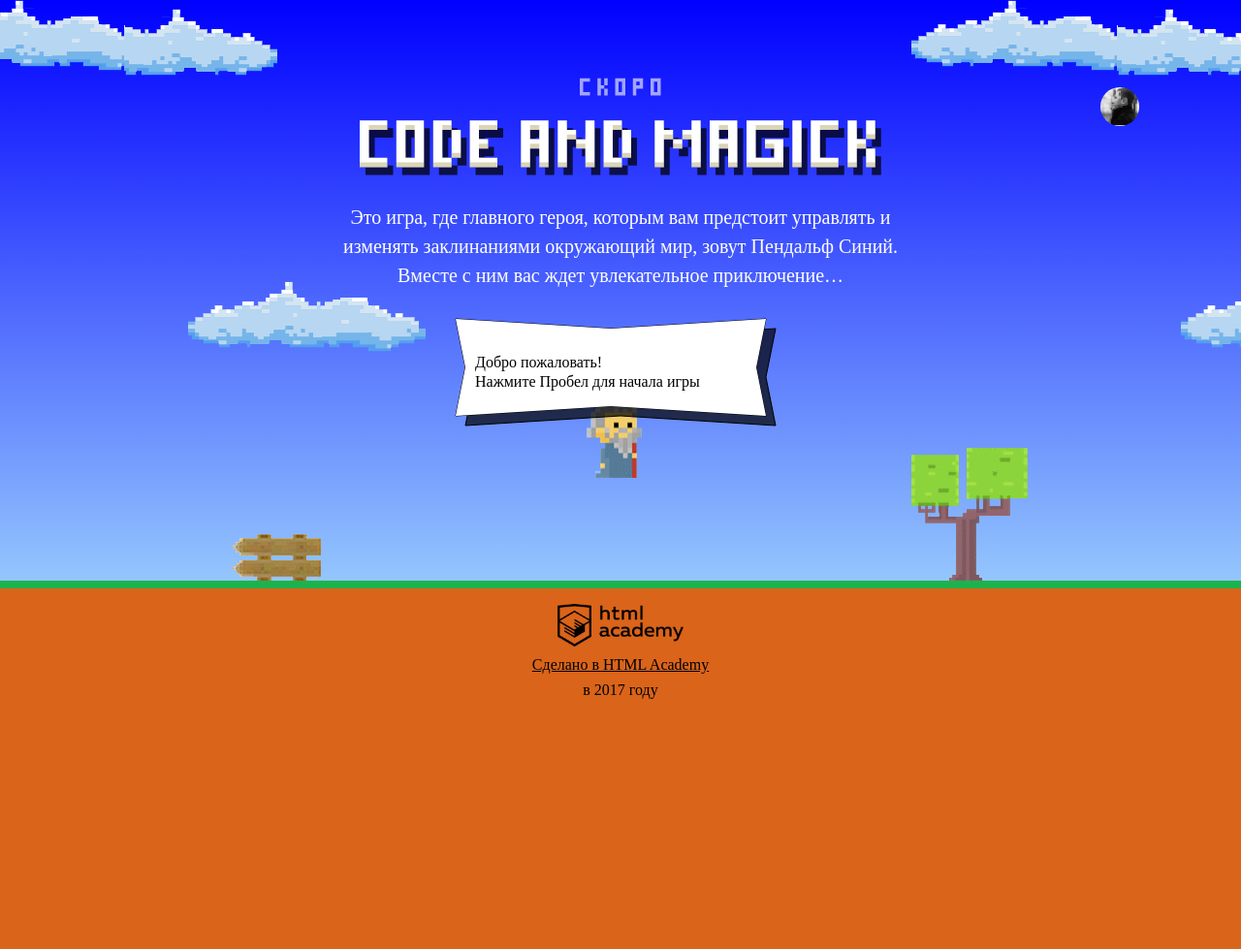
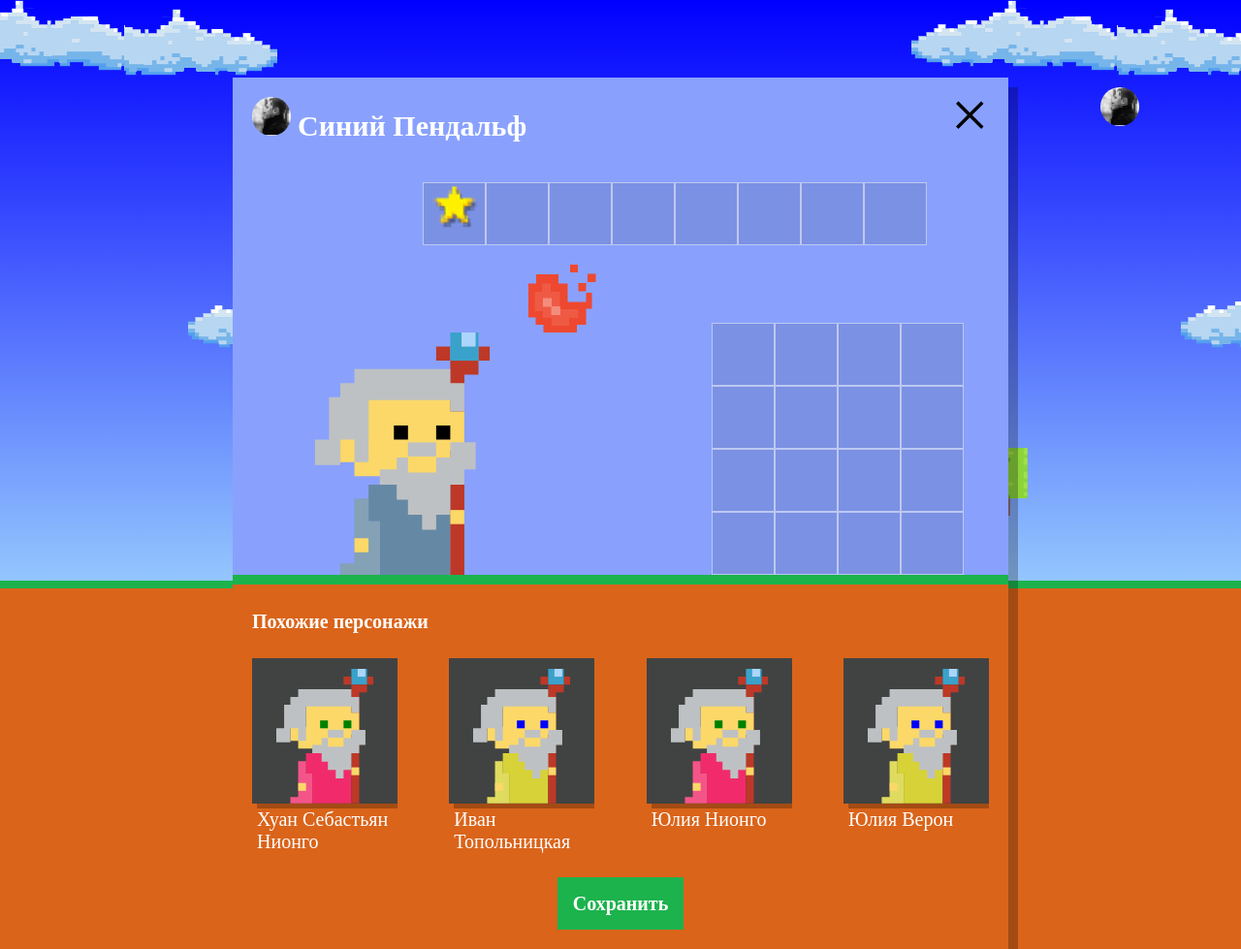
Before and after one commit to PowerGrace/511453-code-and-magick-19, a website: page index.html in a window 1280 px wide. Shown: the whole page at 97% size. Before the commit the page ends 800 px from the top, so only its background shows below. Drawn offline with Linux system fonts and the light colour scheme; a web font is replaced by a local one.

Commit message:
Создаёт всплывающее окно персонажа

```diff
--- a/index.html
+++ b/index.html
@@ -201,6 +201,7 @@
     };
 
   </script>
+  <script src="js/setup.js"></script>
   <script src="js/stat.js"></script>
   <script src="js/game.js"></script>
 
--- /dev/null
+++ b/js/setup.js
@@ -0,0 +1,56 @@
+'use strict';
+
+var names = ['Иван', 'Хуан Себастьян', 'Мария', 'Кристоф', 'Виктор', 'Юлия', 'Люпита', 'Вашингтон'];
+var surnames = ['да Марья', 'Верон', 'Мирабелла', 'Вальц', 'Онопко', 'Топольницкая', 'Нионго', 'Ирвинг'];
+var coats = ['rgb(101, 137, 164)', 'rgb(241, 43, 107)', 'rgb(146, 100, 161)', 'rgb(56, 159, 117)', 'rgb(215, 210, 55)', 'rgb(0, 0, 0)'];
+var eyes = ['black', 'red', 'blue', 'yellow', 'green'];
+
+var userDialog = document.querySelector('.setup');
+
+var show = function (hiddenElement) {
+  hiddenElement.classList.remove('hidden');
+};
+show(userDialog);
+
+var similarListElement = document.querySelector('.setup-similar-list');
+var similarWizardTemplate = document.querySelector('#similar-wizard-template')
+  .content
+  .querySelector('.setup-similar-item');
+
+var getRandomValue = function (maxValue) {
+  return Math.round(Math.random() * (maxValue));
+};
+
+var creatureWizard = function (wizard) {
+  var wizardElement = similarWizardTemplate.cloneNode(true);
+
+  wizardElement.querySelector('.setup-similar-label').textContent = wizard.fullName;
+  wizardElement.querySelector('.wizard-coat').style.fill = wizard.coatColor;
+  wizardElement.querySelector('.wizard-eyes').style.fill = wizard.eyesColor;
+
+  return wizardElement;
+};
+
+var generateWizards = function () {
+  var wizards = [];
+  for (var i = 0; i < 4; i++) {
+    wizards[i] = {
+      fullName: names[getRandomValue(names.length - 1)] + ' ' + surnames[getRandomValue(surnames.length - 1)],
+      coatColor: coats[getRandomValue(coats.length - 1)],
+      eyesColor: eyes[getRandomValue(eyes.length - 1)]
+    };
+  }
+  return wizards;
+};
+
+var addElement = function (array) {
+  var fragment = document.createDocumentFragment();
+  for (var i = 0; i < array.length; i++) {
+    fragment.appendChild(creatureWizard(array[i]));
+  }
+  return fragment;
+};
+
+similarListElement.appendChild(addElement(generateWizards()));
+
+show(userDialog.querySelector('.setup-similar'));
```
